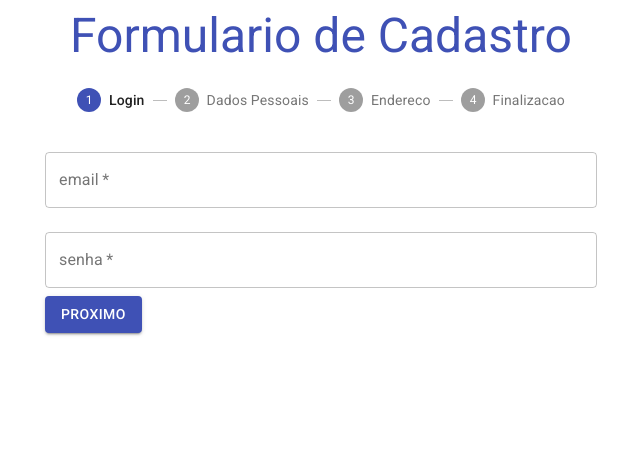
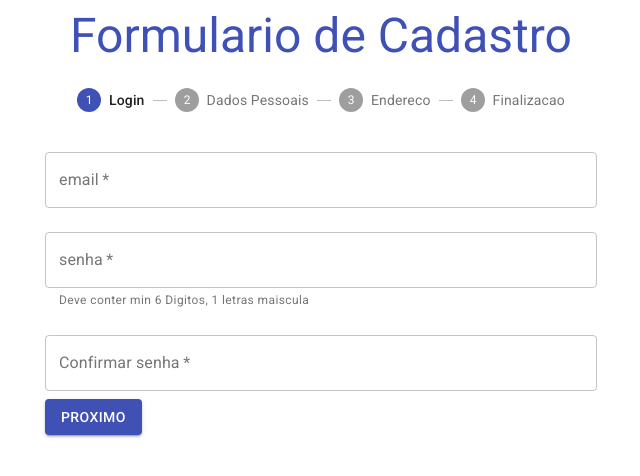
Before and after one commit to RpThiagoluiz/validFieldIfReact, a React (Create React App) app: page / in a window 1280 px wide. Shown: the top 476 px of the page, without its empty margins (319-959 px from the left). Built offline with nearby package versions, Linux system fonts and the light colour scheme.

Commit message:
NoConfirm-Pass

```diff
--- a/src/components/DataPersonal/LastName.jsx
+++ b/src/components/DataPersonal/LastName.jsx
@@ -2,13 +2,10 @@ import React from "react";
 //Material-ui
 import { TextField } from "@material-ui/core";
 
-const LastName = ({ onChange, value,helperText,error,onBlur }) => (
+const LastName = ({ onChange, value }) => (
   <TextField
     onChange={onChange}
     value={value}
-    helperText={helperText}
-    error={error}
-    onBlur={onBlur}
     id="sobrenome"
     label="Sobrenome"
     required
--- a/src/components/DataPersonal/Name.jsx
+++ b/src/components/DataPersonal/Name.jsx
@@ -4,7 +4,7 @@ import { TextField } from '@material-ui/core'
 
 
 
-const Name = ({onChange, value,helperText,error,onBlur}) => {
+const Name = ({onChange, value}) => {
 
 
 
@@ -12,17 +12,15 @@ const Name = ({onChange, value,helperText,error,onBlur}) => {
     <TextField
     value={value}
     onChange={onChange}
-    onBlur={onBlur}
-    helperText={helperText}
-    error={error}
-    id="nome"
+
+    id="name"
     label="Nome"
     required
     //styles
     variant="outlined"
     fullWidth
     margin="normal"
-    //onlyLetters
+    //onlyLetters -notWorking
     inputProps={{pattern: "[a-z]{1,15}" }}
   />
   )
--- a/src/components/DataPersonal/index.jsx
+++ b/src/components/DataPersonal/index.jsx
@@ -11,23 +11,13 @@ import SwitchNews from "./SwitchNews";
 import SwitchPromo from "./SwitchPromo";
 
 
-const PersonalDataForm = ({sendDataForNextStep, validCpf,validName,validLastName}) => {
+const PersonalDataForm = ({sendDataForNextStep, validCpf}) => {
   const[name, setName] = useState("")
   const[lastName,setLastName] = useState("")
   const [cpf,setCpf] = useState("")
   const [news,setNews] = useState(true)
   const [promo,setPromo] = useState(false)
 
-  //Errors - Somente quando sair do Campo de Digitacao
-  const [nameError,setNameError] = useState({
-    valid:true,
-    msg:""
-  })
-
-  const [lastNameError,setLastNameError] = useState({
-    valid:true,
-    msg:""
-  })
 
   const [cpfError, setCpfError] = useState({
     valid:true,
@@ -35,24 +25,11 @@ const PersonalDataForm = ({sendDataForNextStep, validCpf,validName,validLastName
   })
 
 
-  const handleName = (e) => {
-      setName(e.target.value)
-      //Aqui que vai a verificacao.
-  }
 
-  const handleLastName = (e) => {
-    setLastName(e.target.value)
-  }
 
-  const handleNameError = (e) => {
-    const itValid = validName(e.target.value) //Substiudo pelo estado do Name = validName(name)
-    setNameError(itValid)
-  }
 
-  const handleLastNameError = (e) => {
-    const itValid = validLastName(e.target.value) //Substiudo pelo estado do Name = validName(name)
-    setLastNameError(itValid)
-  }
+
+
 
   const handleCpfError = (e) => {
     const itValid = validCpf(e.target.value) //Estado do `cpf`
@@ -70,21 +47,16 @@ const PersonalDataForm = ({sendDataForNextStep, validCpf,validName,validLastName
       <form onSubmit={handleDataOnSubmit}>
         <Name
           value={name}
-          onChange={handleName}
-          //Error Name
-          error={!nameError.valid}
-          helperText={nameError.msg}
-          onBlur={handleNameError}
+          onChange={(e) => setName(e.target.value)}
+
+
 
         />
 
         <LastName
           value={lastName}
-          onChange={handleLastName}
-          //Error Name
-          error={!lastNameError.valid}
-          helperText={lastNameError.msg}
-          onBlur={handleLastNameError}
+          onChange={(e) => setLastName(e.target.value)}
+
         />
 
         <Cpf
--- a/src/components/DataUser/ConfirmPass.jsx
+++ b/src/components/DataUser/ConfirmPass.jsx
@@ -3,7 +3,7 @@ import React from 'react'
 //Material-ui
 import { TextField } from '@material-ui/core';
 
-const ConfirmPass = ({value, onChange}) => {
+const DataConfirmPass = ({value, onChange,error,helperText,onBlur}) => {
     return(
         <TextField
         id="Confirm-passaword"
@@ -13,6 +13,9 @@ const ConfirmPass = ({value, onChange}) => {
 
         value={value}
         onChange={onChange}
+        error={error}
+        helperText={helperText}
+        onBlur={onBlur}
 
         variant="outlined"
         margin="normal"
@@ -20,4 +23,4 @@ const ConfirmPass = ({value, onChange}) => {
         />
     )
 }
-export default ConfirmPass
+export default DataConfirmPass
--- a/src/components/DataUser/Pass.jsx
+++ b/src/components/DataUser/Pass.jsx
@@ -2,7 +2,7 @@ import React from 'react'
 //Material-ui
 import { TextField } from '@material-ui/core';
 
-const DataPass = ({value, onChange}) => {
+const DataPass = ({value, onChange,error,helperText,onBlur}) => {
     return (
         <>
         <TextField
@@ -13,6 +13,9 @@ const DataPass = ({value, onChange}) => {
 
             value={value}
             onChange={onChange}
+            error={error}
+            helperText={helperText}
+            onBlur={onBlur}
 
             variant="outlined"
             margin="normal"
--- a/src/components/DataUser/index.jsx
+++ b/src/components/DataUser/index.jsx
@@ -2,19 +2,33 @@ import React,{useState} from 'react'
 //Components
 import DataEmail from './email'
 import DataPass from './Pass'
+import DataConfirmPass from './ConfirmPass'
 
 //Material-ui
 import { Button } from '@material-ui/core'
 
 
-const DataUser = ({sendDataForNextStep}) => {
+
+const DataUser = ({sendDataForNextStep, validPass}) => {
     const [email, setEmail] = useState("")
     const [pass, setPass] = useState("")
+    const [confirmPass, setConfirmPass] = useState("")
+
+
+    const[errorPass,setErrorPass] = useState({
+        valid:true,
+        msg:"Deve conter min 6 Digitos, 1 letras maiscula"
+    })
+
+   // const[errorConfirmPass,setConfirmErrorPass] = useState({valid:true,msg:""}) - props {,validConfirmPass} - component
 
 
 
+    const handlePassError = (e) => {
+        const itValid = validPass(e.target.value)
+        setErrorPass(itValid)
 
-
+    }
 
 
 
@@ -22,11 +36,27 @@ const DataUser = ({sendDataForNextStep}) => {
     return(
         <form onSubmit={e => {
                 e.preventDefault()
-                sendDataForNextStep({email,pass})
+                sendDataForNextStep({email,pass,confirmPass})
             }}
         >
-            <DataEmail value={email} onChange={(e) => setEmail(e.target.value)}/>
-            <DataPass value={pass} onChange={(e) =>  setPass(e.target.value)} />
+            <DataEmail
+                value={email}
+                onChange={(e) => setEmail(e.target.value)}
+            />
+            <DataPass
+                value={pass}
+                onChange={(e) =>  setPass(e.target.value)}
+                error={!errorPass.valid}
+                helperText={errorPass.msg}
+                onBlur={handlePassError}
+                />
+
+            <DataConfirmPass
+                value={confirmPass}
+                onChange={(e) =>  setConfirmPass(e.target.value)}
+
+
+            />
             <Button
             variant="contained"
             color="primary"
--- a/src/components/FormSingIn/index.jsx
+++ b/src/components/FormSingIn/index.jsx
@@ -7,8 +7,8 @@ import DataDelivery from './../DataDelivery/index'
 import { StepLabel, Step, Stepper, Typography } from '@material-ui/core';
 //Validation
 import {checkValidCPF} from '../../models/validation/cpfValidation'
-import {checkValidName} from '../../models/validation/nameValidation'
-import {checkValidLastName} from '../../models/validation/lastNameValidation'
+import {checkValidPass} from '../../models/validation/passValidation'
+import {matchValuePass} from '../../models/validation/confirmPassValidation'
 
 
 const FormSingIn = ({formData}) => {
@@ -25,6 +25,8 @@ const FormSingIn = ({formData}) => {
     }
   })
 
+  //confirmPass
+
 
 
   //Armazenar os dados coletados -
@@ -34,8 +36,8 @@ const FormSingIn = ({formData}) => {
    }
 
    const formsSteps = [
-        <DataUser  sendDataForNextStep={nextStep}/>,
-        <DataPersonal sendDataForNextStep={nextStep} validName={checkValidName} validLastName={checkValidLastName} validCpf={checkValidCPF}/>,
+        <DataUser  sendDataForNextStep={nextStep} validPass={checkValidPass}/>,
+        <DataPersonal sendDataForNextStep={nextStep}  validCpf={checkValidCPF}/>,
         <DataDelivery sendDataForNextStep={nextStep}/>,
         <Typography variant="h4" align="center"> Cadastro realizado com Sucesso!</Typography>
    ]
--- /dev/null
+++ b/src/models/validation/confirmPassValidation.js
@@ -0,0 +1,15 @@
+const matchValuePass = (pass,confirmpass) => {
+    if(pass !== confirmpass) {
+        return{
+            valid:false,
+            msg:"Password nao combinam!"
+        }
+    } else {
+        return{
+            valid:true,
+            msg:""
+        }
+    }
+}
+
+export {matchValuePass}
--- a/src/models/validation/lastNameValidation.js
+++ /dev/null
@@ -1,14 +0,0 @@
-const checkValidLastName = (lastName) => {
-    if(lastName.length < 3 ){
-      return {
-        valid:false,
-        msg:"SobreNome invalido!"
-      }
-    } else {
-      return{
-        valid: true,
-        msg:""
-      }
-    }
-}
-export {checkValidLastName}
--- a/src/models/validation/nameValidation.js
+++ /dev/null
@@ -1,14 +0,0 @@
-const checkValidName = (name) => {
-    if(name.length < 3 ){
-      return {
-        valid:false,
-        msg:"Nome invalido!"
-      }
-    } else {
-      return{
-        valid: true,
-        msg:""
-      }
-    }
-  }
-export {checkValidName}
--- /dev/null
+++ b/src/models/validation/passValidation.js
@@ -0,0 +1,19 @@
+const isPasswordKeys = (password) => (
+    /^(?=.*[a-z])(?=.*[A-Z])(?=.*\d)[a-zA-Z\d]{6,}$/.test(password)
+)
+
+
+const checkValidPass = (pass) => {
+    if(!isPasswordKeys(pass)){
+        return {
+            valid:false,
+            msg:"Minimo 6 digitos e 1 letras maiscula!"
+          }
+    } else {
+        return{
+            valid:true,
+            msg:""
+        }
+    }
+}
+export {checkValidPass}
```
Also changed, not shown: 1 other file (tests, documents, lock files or other folders).
